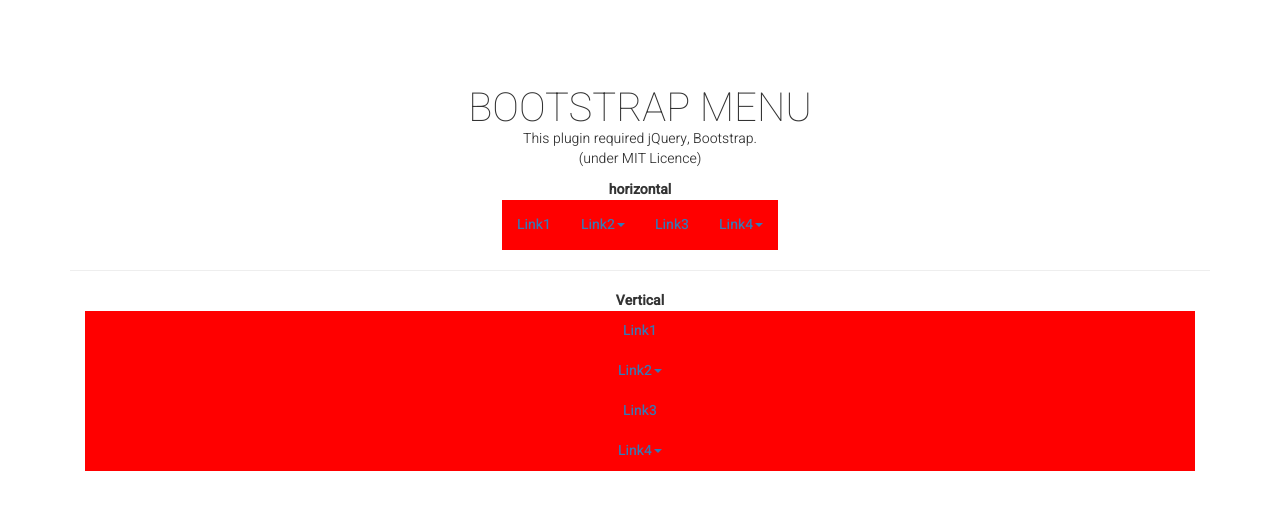
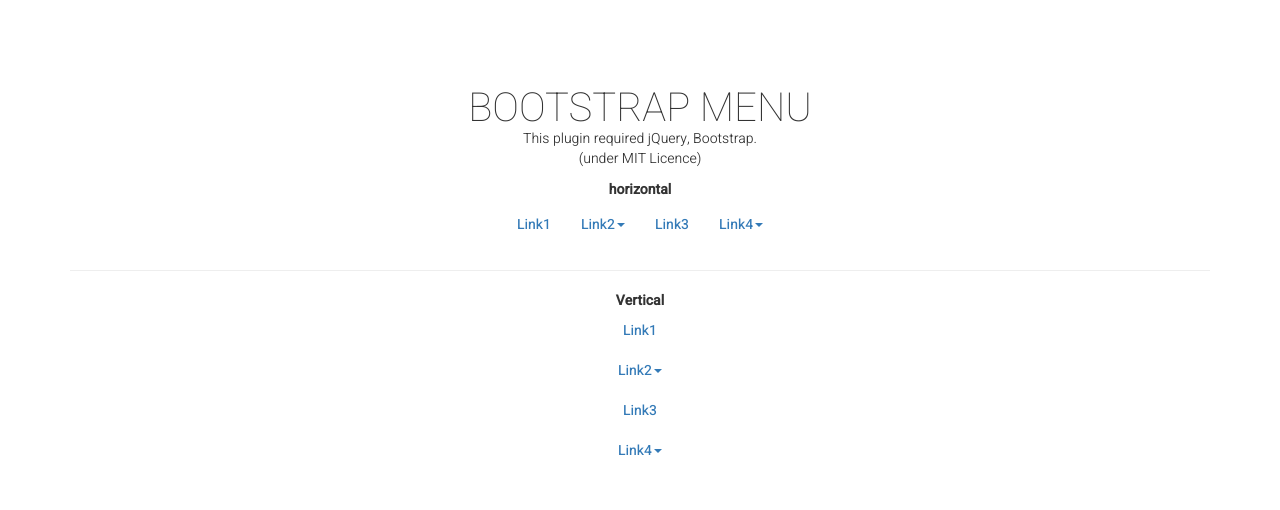
Before and after one commit to yben56/bootstrapMenu, a PHP site: page / in a window 1280 px wide. Shown: the part 211-721 px from the top of the page. Run offline with PHP 8.4, Linux system fonts and the light colour scheme; some libraries are stand-ins or nearby versions.

Commit message:
Update main.css

```diff
--- a/public/css/main.css
+++ b/public/css/main.css
@@ -20,7 +20,3 @@ body {
 	text-align: center;
 	font-weight: 300;
 }
-
-li {
-	background-color: red;
-}
```
